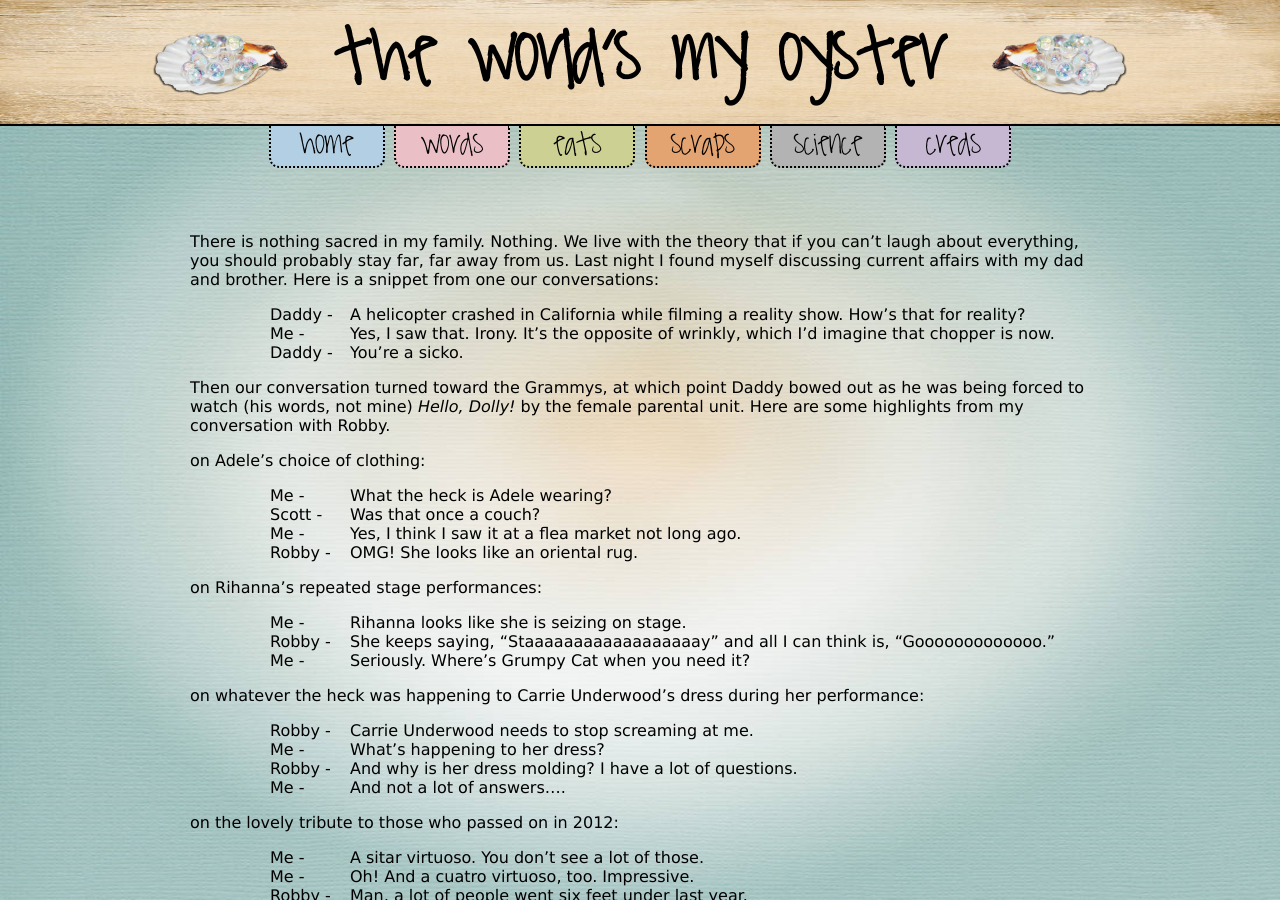
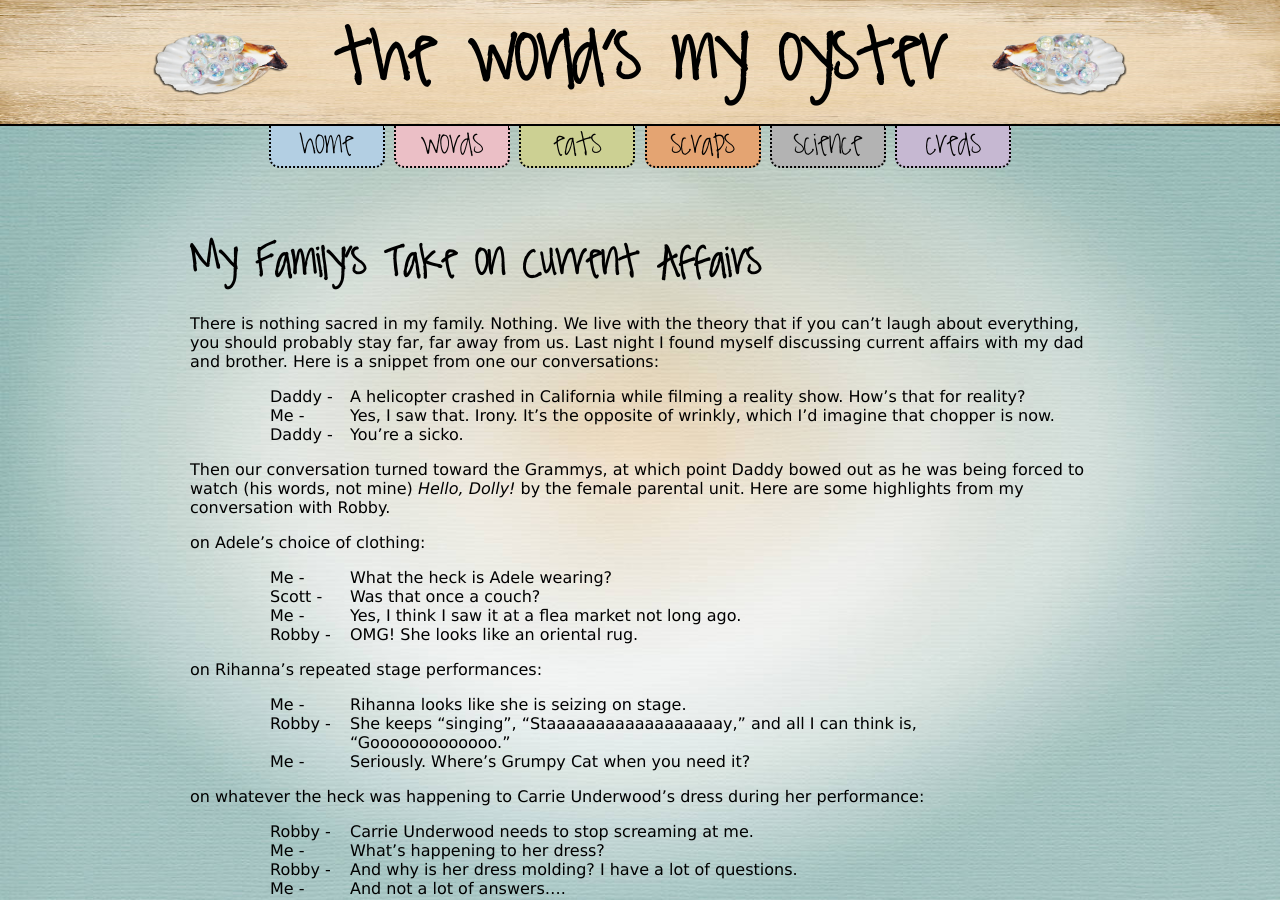
Before and after one commit to kpetersen/kpetersen.github.io, a Jekyll site: the page built from words/_posts/2013-02-10-current-affairs.markdown, in a window 1280 px wide and 900 px high. Built offline with Jekyll 4.4.1, drawn with Linux system fonts in a browser that asks for light colours; comment, search, counter and statistics services are not loaded.

Commit message:
a few minor edits, plus adding the title to the blog page

```diff
--- a/words/_posts/2013-02-10-current-affairs.markdown
+++ b/words/_posts/2013-02-10-current-affairs.markdown
@@ -1,7 +1,10 @@
 ---
 layout: post
-title: on Current Affairs
+title: My Family's Take on Current Affairs
 ---
+
+My Family's Take on Current Affairs
+=============
 
 There is nothing sacred in my family. Nothing. We live with the theory
 that if you can’t laugh about everything, you should probably stay far,
@@ -41,7 +44,7 @@ Me
 : Rihanna looks like she is seizing on stage.
 
 Robby
-: She keeps saying, “Staaaaaaaaaaaaaaaaaay” and all I can think is, “Gooooooooooooo.”
+: She keeps "singing", “Staaaaaaaaaaaaaaaaaay,” and all I can think is, “Gooooooooooooo.”
 
 Me
 : Seriously. Where’s Grumpy Cat when you need it?
```
